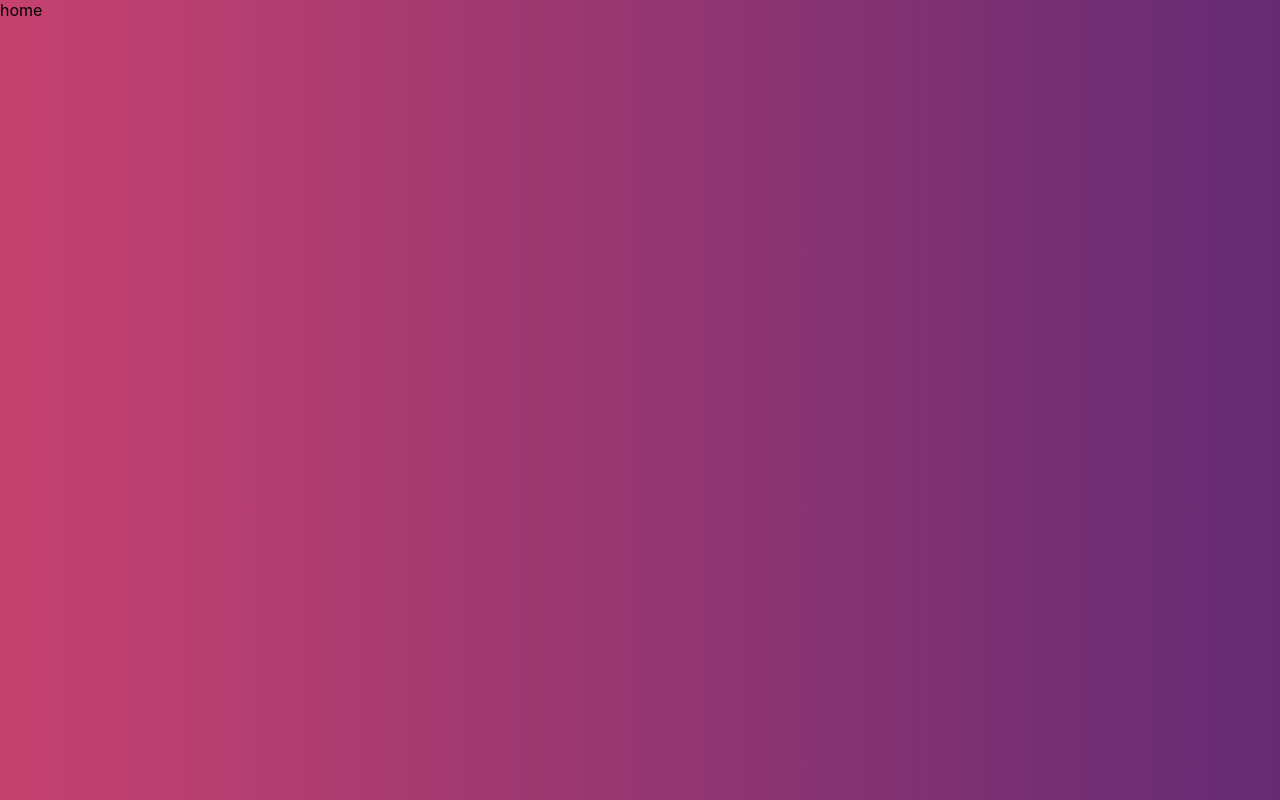
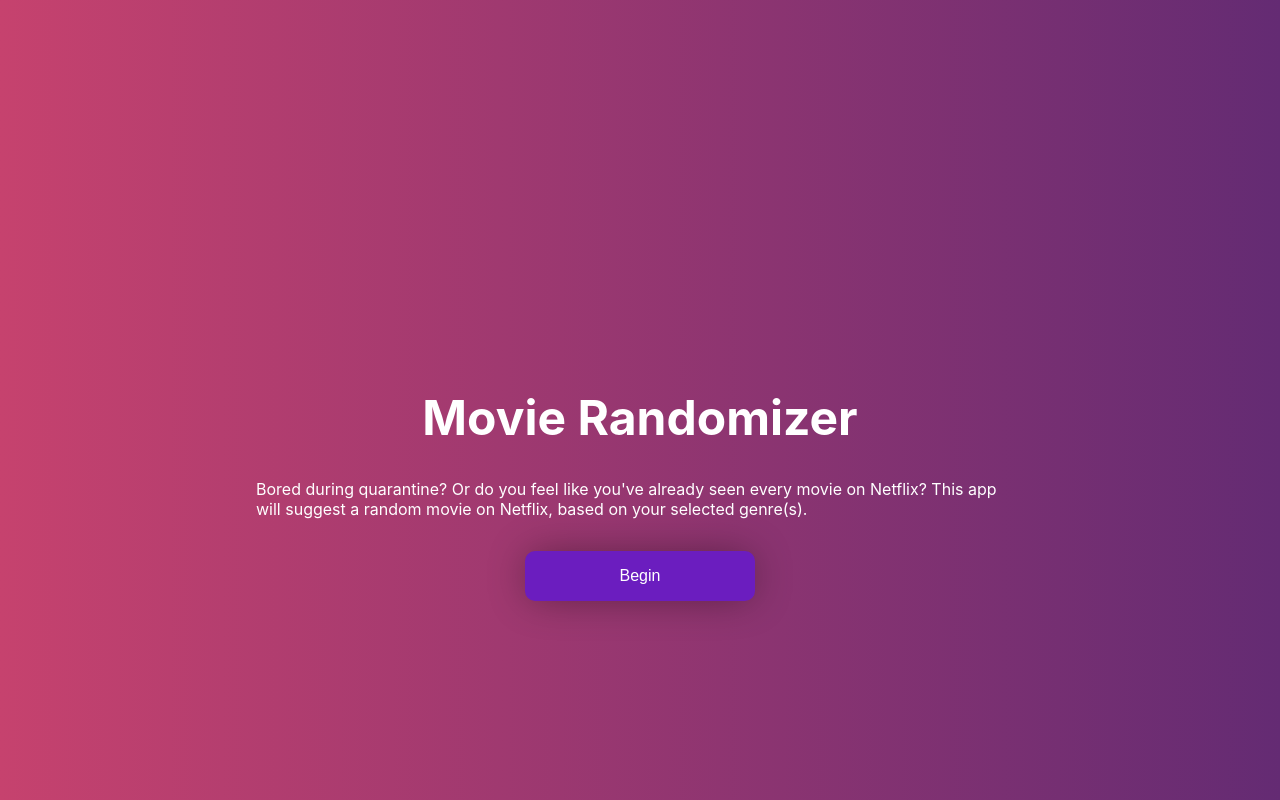
Before and after one commit to Buckhalton/Movie-app, a React (Create React App) app: page / in a window 1280 px wide. Shown: the top 800 px of the page. Built offline with nearby package versions, Linux system fonts and the light colour scheme.

Commit message:
Made a rough draft of the landing page

```diff
--- a/package.json
+++ b/package.json
@@ -11,6 +11,7 @@
         "axios": "^0.19.2",
         "dotenv": "^8.2.0",
         "express": "^4.17.1",
+        "prop-types": "^15.7.2",
         "react": "^16.13.1",
         "react-dom": "^16.13.1",
         "react-router-dom": "^5.2.0",
--- a/src/App.css
+++ b/src/App.css
@@ -1,3 +1,9 @@
+body {
+    margin: 0;
+    height: 100%;
+    width: 100%;
+}
+
 .App {
     text-align: center;
 }
--- a/src/App.js
+++ b/src/App.js
@@ -1,14 +1,16 @@
 import React from 'react';
 import theme from './theme.js';
-import { Box, ContainerBox } from './Components';
+import './App.css';
+import { Box, PageContainer } from './Components';
 import { BrowserRouter as Router, Switch, Route } from 'react-router-dom';
 import { ThemeProvider } from 'styled-components';
+import LandingPage from './Pages/LandingPage.js';
 
 function App() {
     return (
         <Router>
             <ThemeProvider theme={theme}>
-                <ContainerBox>
+                <PageContainer>
                     <Switch>
                         <Route path="/genres">
                             <div>
@@ -26,11 +28,9 @@
                         <Route path="/movies/:movieId">
                             <div>users</div>
                         </Route>
-                        <Route path="/">
-                            <div>home</div>
-                        </Route>
+                        <Route path="/" component={LandingPage} />
                     </Switch>
-                </ContainerBox>
+                </PageContainer>
             </ThemeProvider>
         </Router>
     );
--- a/src/Components/ContainerBox/ContainerBox.js
+++ b/src/Components/ContainerBox/ContainerBox.js
@@ -1,8 +1,8 @@
 import styled from 'styled-components';
+import { Box } from '../index';
 
-export const ContainerBox = styled.div`
+export const ContainerBox = styled(Box)`
     height: 100vh;
-    width: 100vw;
     background: #642b73; /* fallback for old browsers */
     background: -webkit-linear-gradient(
         to right,
--- /dev/null
+++ b/src/Components/PageContainer/PageContainer.js
@@ -0,0 +1,12 @@
+import React from 'react';
+import { ContainerBox } from '../index';
+import PropTypes from 'prop-types';
+
+export const PageContainer = ({ children, ...props }) => {
+    //This page will contain header/Footer, and all other components that will need to be visible on all pages.
+    return <ContainerBox padding="10%">{children}</ContainerBox>;
+};
+
+PageContainer.propTypes = {
+    children: PropTypes.node,
+};
--- /dev/null
+++ b/src/Components/PageContainer/index.js
@@ -0,0 +1 @@
+export { PageContainer } from './PageContainer';
--- /dev/null
+++ b/src/Components/Text/Text.js
@@ -0,0 +1,44 @@
+import { Box } from '../index';
+import { variant } from 'styled-system';
+import styled from 'styled-components';
+
+export const Text = styled(Box)(
+    variant({
+        prop: 'size',
+        variants: {
+            title: {
+                fontSize: 8,
+                color: 'white',
+                fontWeight: 'bolder',
+            },
+            h1: {
+                fontSize: 6,
+                color: 'white',
+                fontWeight: 'bolder',
+            },
+            h2: {
+                fontSize: 5,
+                color: 'white',
+                fontWeight: 'bolder',
+            },
+            h3: {
+                fontSize: 3,
+                color: 'white',
+                fontWeight: 'bolder',
+            },
+            h4: {
+                fontSize: 2,
+                color: 'white',
+                fontWeight: 'bolder',
+            },
+            p: {
+                fontSize: 2,
+                color: 'white',
+            },
+            secondary: {
+                fontSize: 0,
+                color: 'white',
+            },
+        },
+    })
+);
--- /dev/null
+++ b/src/Components/Text/index.js
@@ -0,0 +1 @@
+export { Text } from './Text';
--- a/src/Components/index.js
+++ b/src/Components/index.js
@@ -1,3 +1,5 @@
 export { Box, Row, Column } from './Layout';
 export { ContainerBox } from './ContainerBox';
 export { Button } from './Button';
+export { PageContainer } from './PageContainer';
+export { Text } from './Text';
--- /dev/null
+++ b/src/Pages/LandingPage.js
@@ -0,0 +1,35 @@
+import React from 'react';
+import { Box, Column, Row, Text, Button } from '../Components';
+
+const LandingPage = ({ history }) => {
+    return (
+        <Box margin={0} padding={0} height="100%">
+            <Column height="100%" alignItems="center" justifyContent="center">
+                <Box justifyContent="center" height="35%" width="75%">
+                    <Row justifyContent="center">
+                        <Text size="title">Movie Randomizer</Text>
+                    </Row>
+                    <Row justifyContent="center" mt={4}>
+                        <Text size="p">
+                            Bored during quarantine? Or do you feel like you've
+                            already seen every movie on Netflix? This app will
+                            suggest a random movie on Netflix, based on your
+                            selected genre(s).
+                        </Text>
+                    </Row>
+                    <Row mt={4} justifyContent="center">
+                        <Button
+                            onClick={() => history.push('/genres')}
+                            variant="primary"
+                            width={['100%', '30%']}
+                        >
+                            Begin
+                        </Button>
+                    </Row>
+                </Box>
+            </Column>
+        </Box>
+    );
+};
+
+export default LandingPage;
--- a/src/theme.js
+++ b/src/theme.js
@@ -1,12 +1,12 @@
 const baseTheme = {
     space: [0, 4, 8, 16, 32, 64, 128, 256, 512],
-    fontSizes: [12, 14, 16, 20, 24, 36, 48, 80, 96],
+    fontSizes: [12, 14, 16, 18, 20, 24, 32, 36, 48, 80, 96],
     fontWeights: [100, 200, 300, 400, 500, 600, 700, 800, 900],
     width: [16, 32, 64, 128, 256],
     heights: [16, 32, 64, 128, 256],
     colors: {
         black: '#000',
-        gray: ' #777',
+        gray: ' #303030',
         green: '#1c8021',
         purple: '#6b1dbf',
         darkPurple: '#621ab0',
```
Lines whose indentation alone changed are shown as unchanged.
